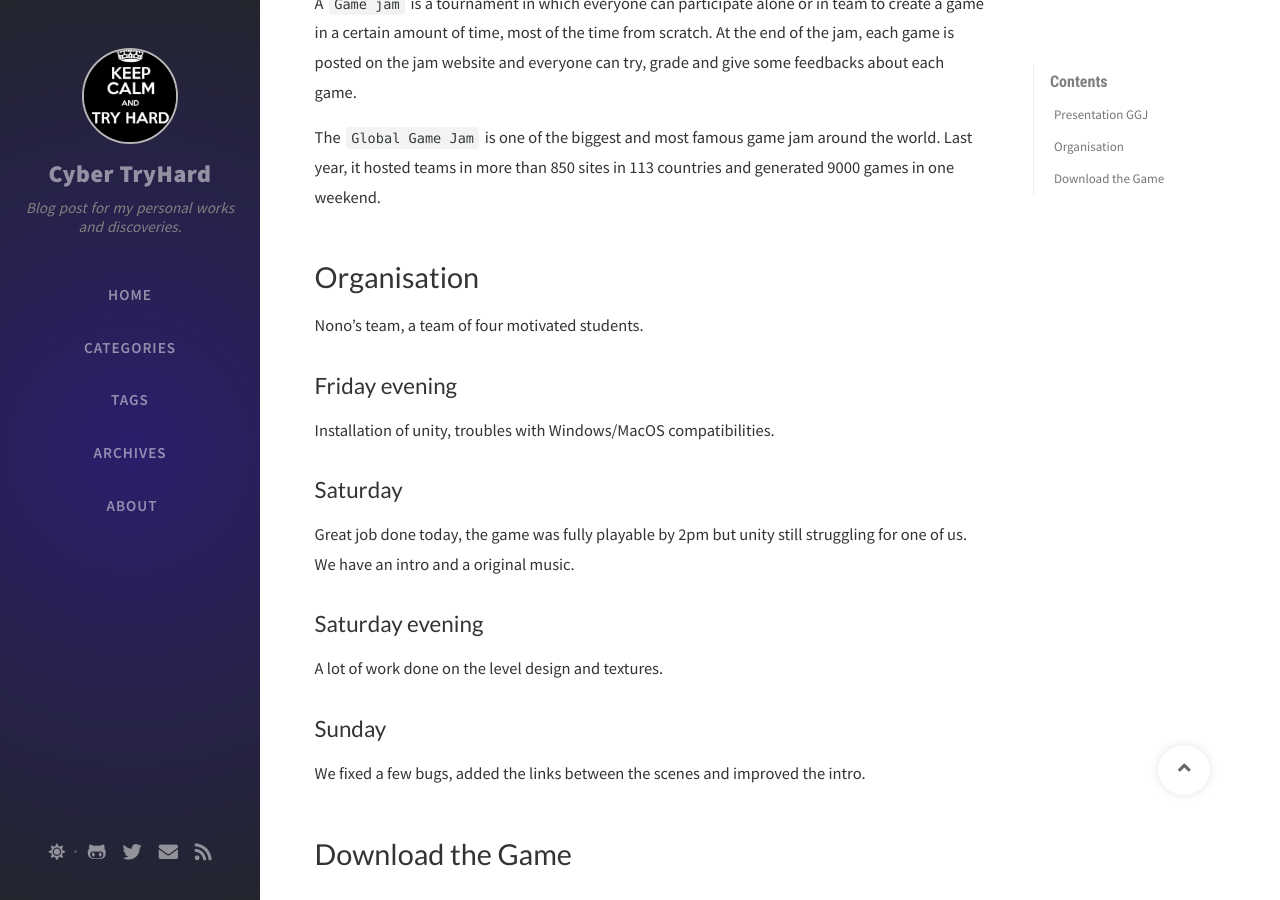
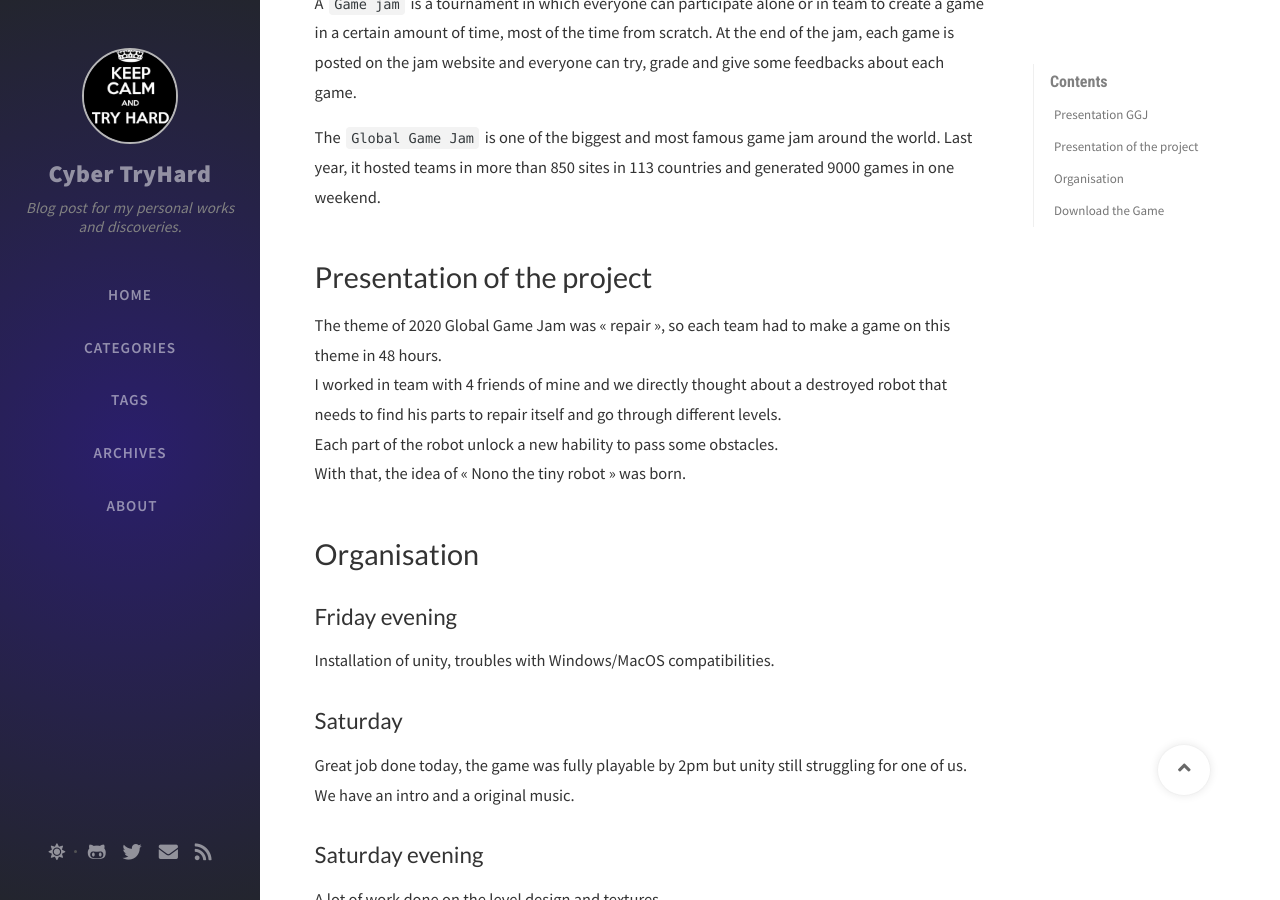
Before and after one commit to Juliette1012/Juliette1012.github.io, a Jekyll site: the page built from _posts/2020-08-28-GGJ.md, in a window 1280 px wide and 900 px high, scrolled down 758 px. Built offline with Jekyll 4.4.1, drawn with Linux system fonts in a browser that asks for light colours; nearby versions of some CDN libraries; comment, search, counter and statistics services are not loaded.

Commit message:
update post GGJ 2020

```diff
--- a/_posts/2020-08-28-GGJ.md
+++ b/_posts/2020-08-28-GGJ.md
@@ -14,9 +14,14 @@ At the end of the jam, each game is posted on the jam website and everyone can t
 
 The `Global Game Jam` is one of the biggest and most famous game jam around the world. Last year, it hosted teams in more than 850 sites in 113 countries and generated 9000 games in one weekend.
 
+# Presentation of the project
+
+The theme of 2020 Global Game Jam was « repair », so each team had to make a game on this theme in 48 hours.
+I worked in team with 4 friends of mine and we directly thought about a destroyed robot that needs to find his parts to repair itself and go through different levels.
+Each part of the robot unlock a new hability to pass some obstacles.
+With that, the idea of « Nono the tiny robot » was born.
+
 # Organisation
-
-Nono's team, a team of four motivated students.
 
 ## Friday evening
 
```
